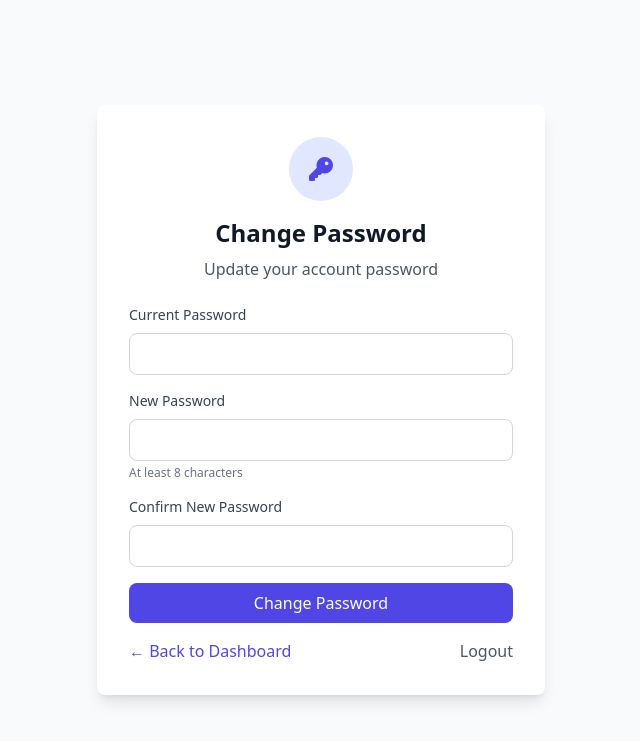
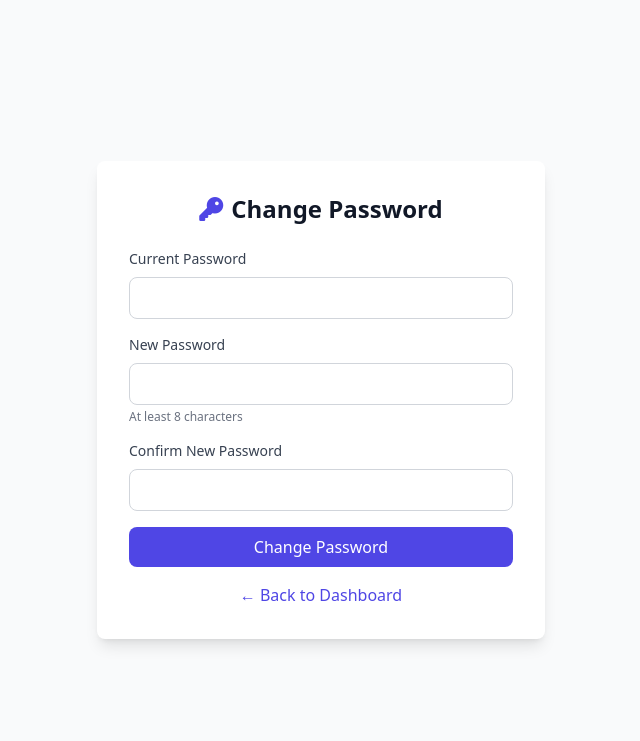
Before and after one commit to dilawar47866/myseokingtool17, a Flask app: page /change-password in a window 1280 px wide. Shown: the top 741 px of the page, without its empty margins (319-959 px from the left). Run offline with Flask 3, Linux system fonts and the light colour scheme; a user stored in the database is signed in; some libraries are stand-ins or nearby versions.

Commit message:
Update change password form structure and labels
Refactor change password form layout and improve accessibility.

```diff
--- a/py/templates/change_password.html
+++ b/py/templates/change_password.html
@@ -3,66 +3,48 @@
 <head>
     <meta charset="UTF-8">
     <meta name="viewport" content="width=device-width, initial-scale=1.0">
-    <title>Change Password - My SEO King Tool</title>
+    <title>Change Password</title>
     <script src="https://cdn.tailwindcss.com"></script>
     <link rel="stylesheet" href="https://cdnjs.cloudflare.com/ajax/libs/font-awesome/6.4.0/css/all.min.css">
 </head>
 <body class="bg-gray-50">
     <div class="min-h-screen flex items-center justify-center py-12 px-4">
-        <div class="max-w-md w-full">
-            <div class="bg-white rounded-lg shadow-lg p-8">
-                <div class="text-center mb-6">
-                    <div class="w-16 h-16 bg-indigo-100 rounded-full flex items-center justify-center mx-auto mb-4">
-                        <i class="fas fa-key text-indigo-600 text-2xl"></i>
-                    </div>
-                    <h2 class="text-2xl font-bold text-gray-900">Change Password</h2>
-                    <p class="text-gray-600 mt-2">Update your account password</p>
-                </div>
+        <div class="max-w-md w-full bg-white rounded-lg shadow-lg p-8">
+            <h2 class="text-2xl font-bold text-gray-900 mb-6 text-center">
+                <i class="fas fa-key text-indigo-600 mr-2"></i>Change Password
+            </h2>
 
             <form id="passwordForm" class="space-y-4">
                 <div>
-                        <label class="block text-sm font-medium text-gray-700 mb-2">
-                            Current Password
-                        </label>
+                    <label class="block text-sm font-medium text-gray-700 mb-2">Current Password</label>
                     <input type="password" id="current_password" required
-                               class="w-full px-4 py-2 border border-gray-300 rounded-lg focus:ring-2 focus:ring-indigo-500 focus:border-transparent">
+                           class="w-full px-4 py-2 border border-gray-300 rounded-lg focus:ring-2 focus:ring-indigo-500">
                 </div>
 
                 <div>
-                        <label class="block text-sm font-medium text-gray-700 mb-2">
-                            New Password
-                        </label>
+                    <label class="block text-sm font-medium text-gray-700 mb-2">New Password</label>
                     <input type="password" id="new_password" required
-                               class="w-full px-4 py-2 border border-gray-300 rounded-lg focus:ring-2 focus:ring-indigo-500 focus:border-transparent">
+                           class="w-full px-4 py-2 border border-gray-300 rounded-lg focus:ring-2 focus:ring-indigo-500">
                     <p class="text-xs text-gray-500 mt-1">At least 8 characters</p>
                 </div>
 
                 <div>
-                        <label class="block text-sm font-medium text-gray-700 mb-2">
-                            Confirm New Password
-                        </label>
+                    <label class="block text-sm font-medium text-gray-700 mb-2">Confirm New Password</label>
                     <input type="password" id="confirm_password" required
-                               class="w-full px-4 py-2 border border-gray-300 rounded-lg focus:ring-2 focus:ring-indigo-500 focus:border-transparent">
+                           class="w-full px-4 py-2 border border-gray-300 rounded-lg focus:ring-2 focus:ring-indigo-500">
                 </div>
 
                 <div id="error" class="hidden bg-red-50 border border-red-200 text-red-700 px-4 py-3 rounded-lg"></div>
                 <div id="success" class="hidden bg-green-50 border border-green-200 text-green-700 px-4 py-3 rounded-lg"></div>
 
-                    <button type="submit" id="submitBtn"
-                            class="w-full bg-indigo-600 text-white py-2 px-4 rounded-lg hover:bg-indigo-700 font-medium transition">
+                <button type="submit" class="w-full bg-indigo-600 text-white py-2 px-4 rounded-lg hover:bg-indigo-700">
                     Change Password
                 </button>
 
-                    <div class="flex justify-between mt-4">
-                        <a href="/dashboard" class="text-indigo-600 hover:text-indigo-800">
+                <a href="/dashboard" class="block text-center text-indigo-600 hover:text-indigo-800 mt-4">
                     ← Back to Dashboard
                 </a>
-                        <a href="/logout" class="text-gray-600 hover:text-gray-800">
-                            Logout
-                        </a>
-                    </div>
             </form>
-            </div>
         </div>
     </div>
 
@@ -72,13 +54,8 @@
 
             const error = document.getElementById('error');
             const success = document.getElementById('success');
-            const submitBtn = document.getElementById('submitBtn');
-
             error.classList.add('hidden');
             success.classList.add('hidden');
-
-            submitBtn.disabled = true;
-            submitBtn.innerHTML = '<i class="fas fa-spinner fa-spin mr-2"></i>Changing...';
 
             const data = {
                 current_password: document.getElementById('current_password').value,
@@ -99,20 +76,14 @@
                     success.textContent = result.message;
                     success.classList.remove('hidden');
                     document.getElementById('passwordForm').reset();
-
-                    setTimeout(() => {
-                        window.location.href = '/dashboard';
-                    }, 2000);
+                    setTimeout(() => window.location.href = '/dashboard', 2000);
                 } else {
                     error.textContent = result.error;
                     error.classList.remove('hidden');
                 }
             } catch (err) {
-                error.textContent = 'An error occurred. Please try again.';
+                error.textContent = 'An error occurred';
                 error.classList.remove('hidden');
-            } finally {
-                submitBtn.disabled = false;
-                submitBtn.innerHTML = 'Change Password';
             }
         });
     </script>
```
Lines whose indentation alone changed are shown as unchanged.
